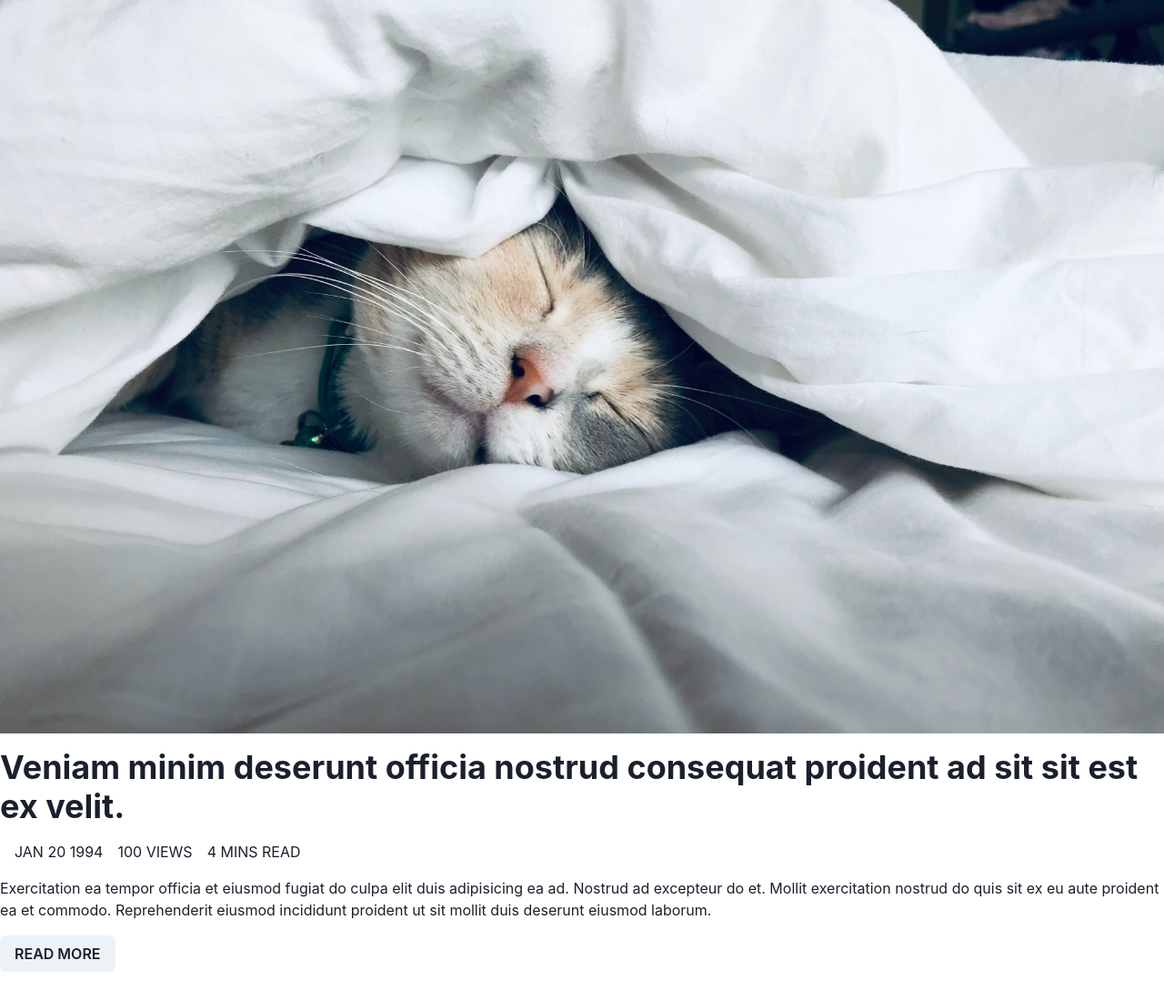
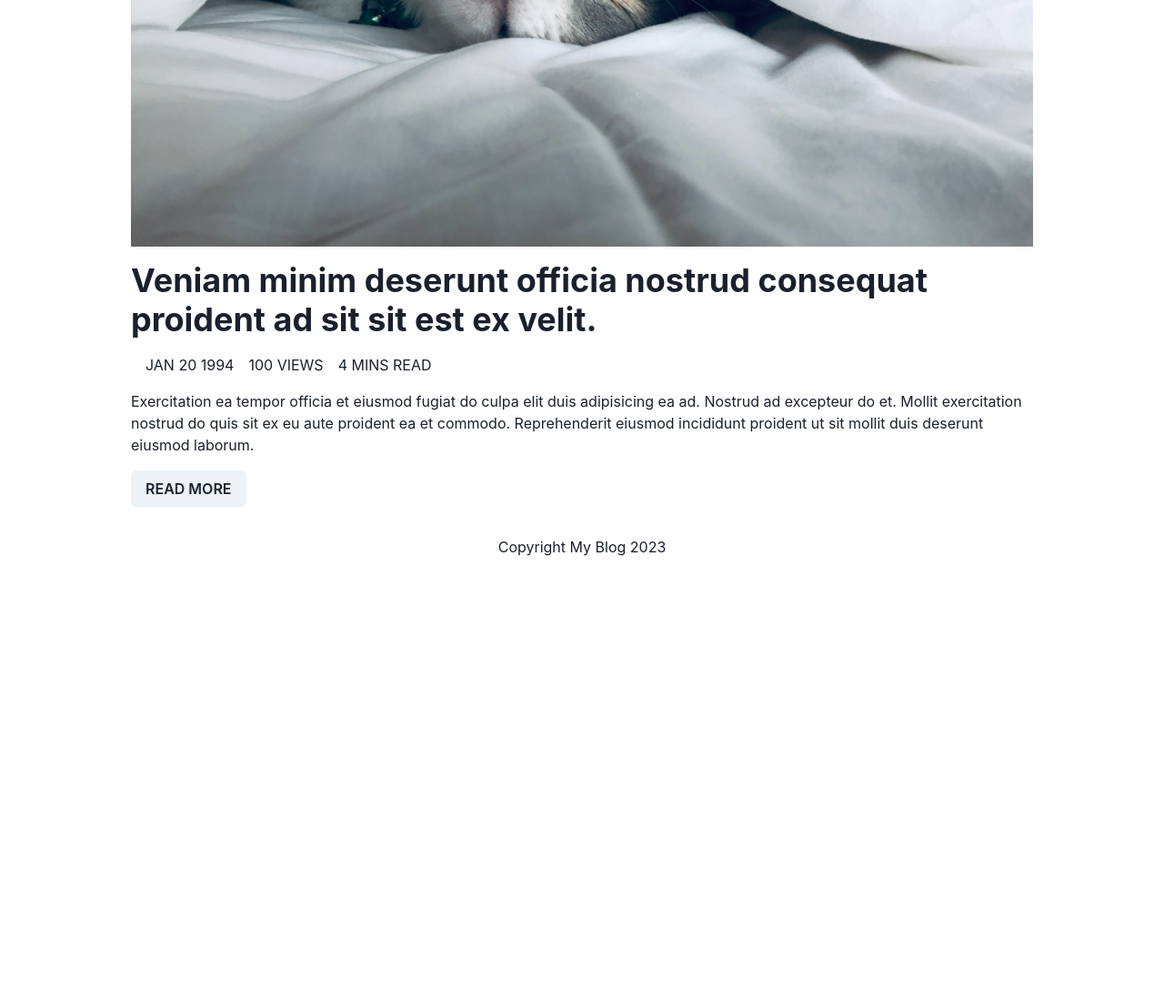
Before and after one commit to sonny-coding/my-blog, a Next.js app: page / in a window 1280 px wide. Shown: the part 2677-3777 px from the top of the page at 91% size. After the commit the page ends 3322 px from the top, so only its background shows below. Built offline with nearby package versions, Linux system fonts and the light colour scheme.

Commit message:
add layout

```diff
--- /dev/null
+++ b/src/components/PageLayout.jsx
@@ -0,0 +1,19 @@
+import React from "react";
+import { Container, Center, Text } from "@chakra-ui/react";
+import AppHeader from "./AppHeader";
+
+const PageLayout = ({ children }) => {
+  return (
+    <>
+      <AppHeader />
+      <Container px={4} maxW="5xl">
+        {children}
+      </Container>
+      <Center m="2rem 0">
+        <Text>Copyright My Blog 2023</Text>
+      </Center>
+    </>
+  );
+};
+
+export default PageLayout;
--- a/src/pages/_app.js
+++ b/src/pages/_app.js
@@ -1,9 +1,12 @@
 import { ChakraProvider } from "@chakra-ui/react";
+import PageLayout from "@/components/PageLayout";
 
 function App({ Component, pageProps }) {
   return (
     <ChakraProvider>
-      <Component {...pageProps} />
+      <PageLayout>
+        <Component {...pageProps} />
+      </PageLayout>
     </ChakraProvider>
   );
 }
--- a/src/pages/index.js
+++ b/src/pages/index.js
@@ -1,9 +1,7 @@
 import React from "react";
 import Head from "next/head";
 import { Text, Heading } from "@chakra-ui/react";
-import AppHeader from "@/components/AppHeader";
 import BlogPreviewList from "@/components/Blog/BlogPreviewList";
-// import BlogPreviewCard from "@/components/Blog/BlogPreviewCard";
 
 const Home = () => {
   return (
@@ -11,9 +9,7 @@ const Home = () => {
       <Head>
         <title>My Blog</title>
       </Head>
-      <AppHeader />
       <BlogPreviewList />
-      {/* <BlogPreviewCard /> */}
     </>
   );
 };
```
